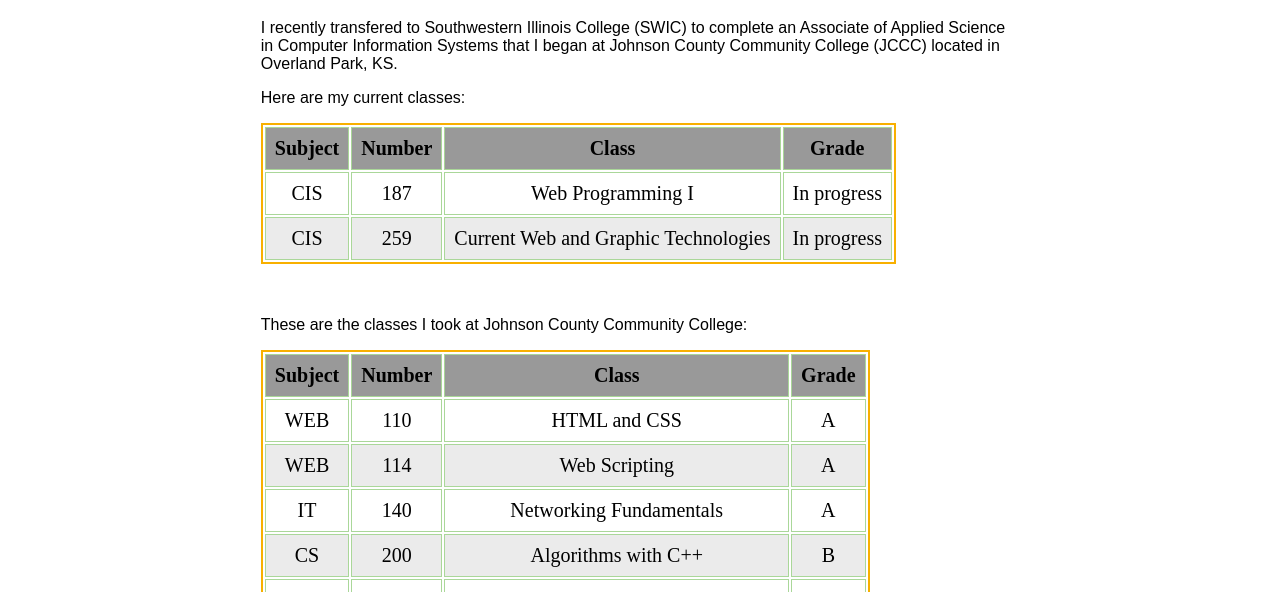
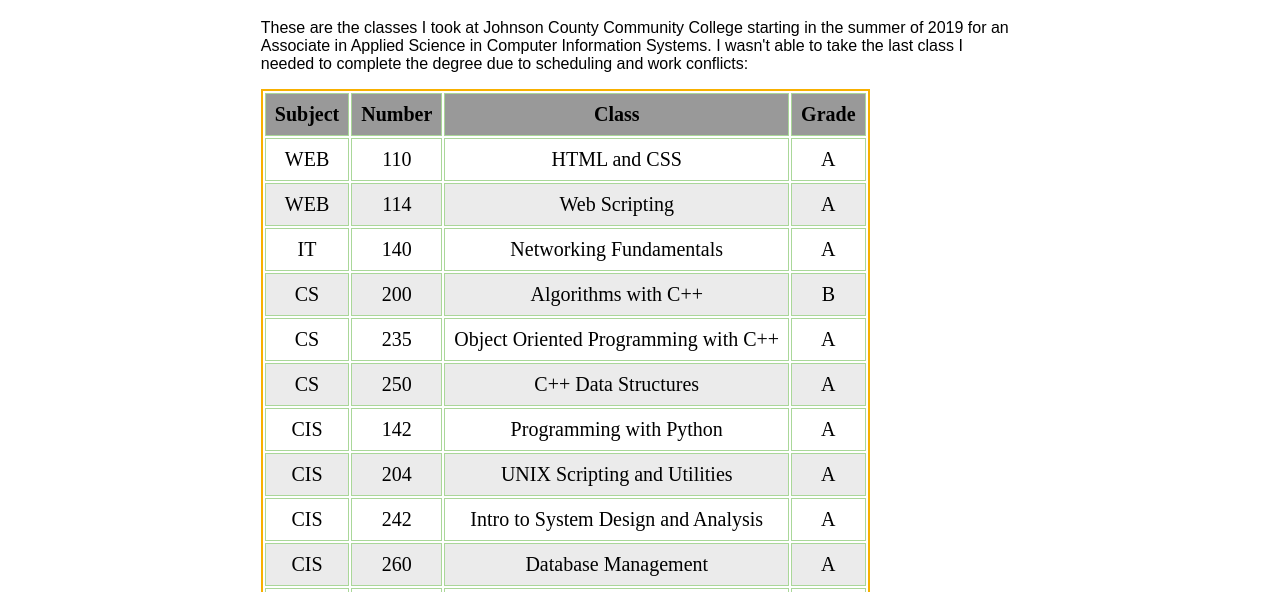
Before and after one commit to hedges821/hedges821.github.io, a plain HTML site: page pages/education.html in a window 1280 px wide. Shown: the part 208-800 px from the top of the page. Drawn offline with Linux system fonts and the light colour scheme.

Commit message:
removing SWIC

```diff
--- a/pages/education.html
+++ b/pages/education.html
@@ -35,40 +35,9 @@ updated 9/9/2022-->
     <!--begin right column-->
     <div id="educationContainer">
 
-
-        <p>I recently transfered to Southwestern Illinois College (SWIC) to complete an Associate of Applied Science in
-        Computer Information Systems that I began at Johnson County Community College (JCCC) located in Overland Park, KS.</p>
-        <p>Here are my current classes:</p>
-        <table>
-            <thead>
-                <tr>
-                    <td>Subject</td>
-                    <td>Number</td>
-                    <td>Class</td>
-                    <td>Grade</td>
-                </tr>
-            </thead>
-            <tbody>
-                <tr>
-                    <td>CIS</td>
-                    <td>187</td>
-                    <td>Web Programming I</td>
-                    <td>In progress</td>
-                </tr>
-                <tr>
-                    <td>CIS</td>
-                    <td>259</td>
-                    <td>Current Web and Graphic Technologies</td>
-                    <td>In progress</td>
-                </tr>
-            </tbody>
-
-        </table>
-
-
-        <br />
-        <br />
-        <p>These are the classes I took at Johnson County Community College:</p>
+        <p>These are the classes I took at Johnson County Community College starting in the summer of 2019 for an Associate
+        in Applied Science in Computer Information Systems.  I wasn't able to take the last class I needed to complete the
+        degree due to scheduling and work conflicts:</p>
         <table>
             <thead>
                 <tr>
```
Also changed, not shown: index.html (+3 -11 lines).
